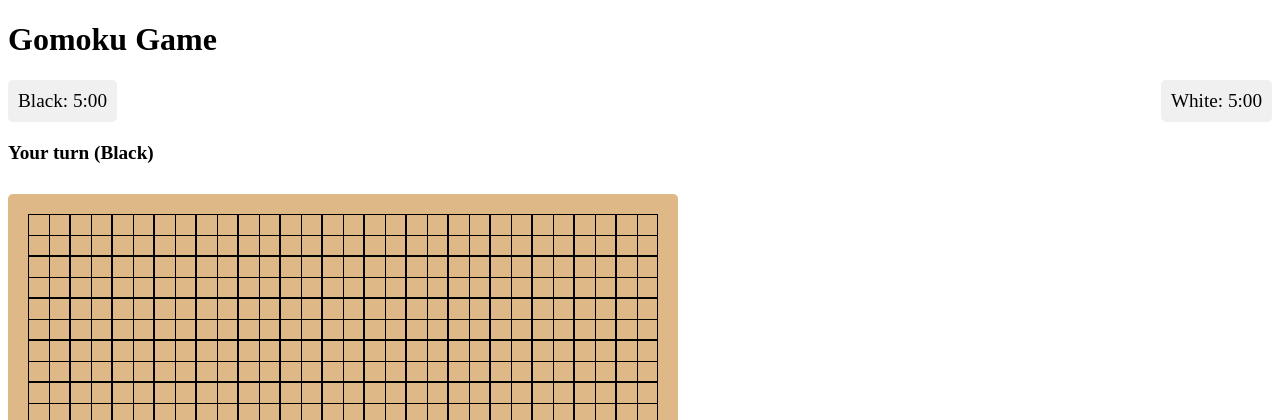
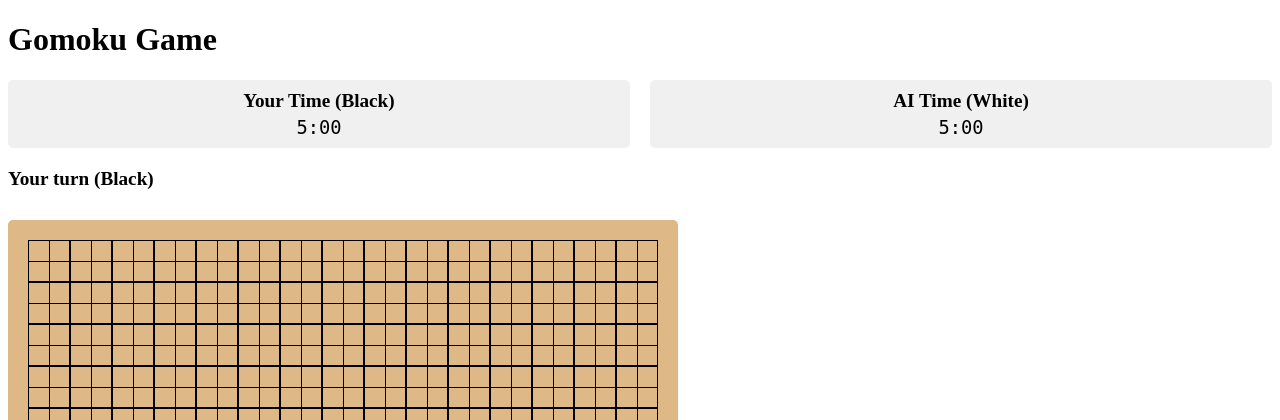
Before and after one commit to YF-Tung/gomoku-ai, a Flask app: page / in a window 1280 px wide. Shown: the top 420 px of the page. Run offline with Flask 3, Linux system fonts and the light colour scheme.

Commit message:
ui: improve time display to show both clocks simultaneously

```diff
--- a/templates/game.html
+++ b/templates/game.html
@@ -84,17 +84,32 @@
             justify-content: space-between;
             margin: 20px 0;
             font-size: 1.2em;
+            gap: 20px;
         }
         .player-time {
+            flex: 1;
             padding: 10px;
             border-radius: 5px;
             background-color: #f0f0f0;
+            text-align: center;
+            display: flex;
+            flex-direction: column;
+            align-items: center;
         }
         .player-time.active {
             background-color: #e0e0ff;
+            box-shadow: 0 0 10px rgba(0, 0, 255, 0.2);
         }
         .player-time.low {
             color: red;
+        }
+        .player-label {
+            font-weight: bold;
+            margin-bottom: 5px;
+        }
+        .time-display {
+            font-family: monospace;
+            font-size: 1.2em;
         }
         .thinking {
             display: none;
@@ -113,8 +128,14 @@
 <body>
     <h1>Gomoku Game</h1>
     <div class="time-control">
-        <div id="blackTime" class="player-time active">Black: 5:00</div>
-        <div id="whiteTime" class="player-time">White: 5:00</div>
+        <div id="blackTime" class="player-time active">
+            <div class="player-label">Your Time (Black)</div>
+            <div class="time-display">5:00</div>
+        </div>
+        <div id="whiteTime" class="player-time">
+            <div class="player-label">AI Time (White)</div>
+            <div class="time-display">5:00</div>
+        </div>
     </div>
     <div class="status" id="status">Your turn (Black)</div>
     <div class="last-move">
@@ -151,9 +172,11 @@
                 .then(data => {
                     const blackTime = document.getElementById('blackTime');
                     const whiteTime = document.getElementById('whiteTime');
+                    const blackDisplay = blackTime.querySelector('.time-display');
+                    const whiteDisplay = whiteTime.querySelector('.time-display');
 
-                    blackTime.textContent = `Black: ${formatTime(data.time_remaining.black)}`;
-                    whiteTime.textContent = `White: ${formatTime(data.time_remaining.white)}`;
+                    blackDisplay.textContent = formatTime(data.time_remaining.black);
+                    whiteDisplay.textContent = formatTime(data.time_remaining.white);
 
                     // Update active player
                     blackTime.classList.toggle('active', data.current_player === 'B');
```
